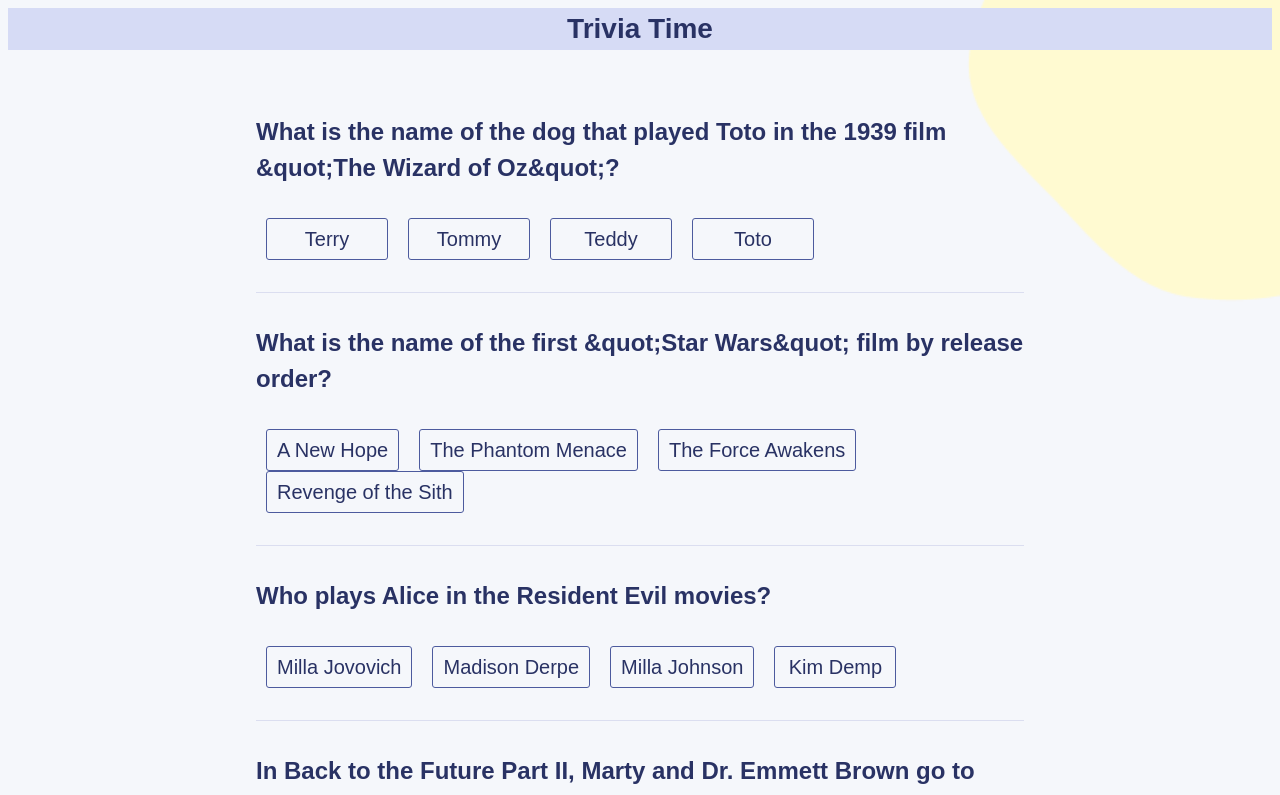
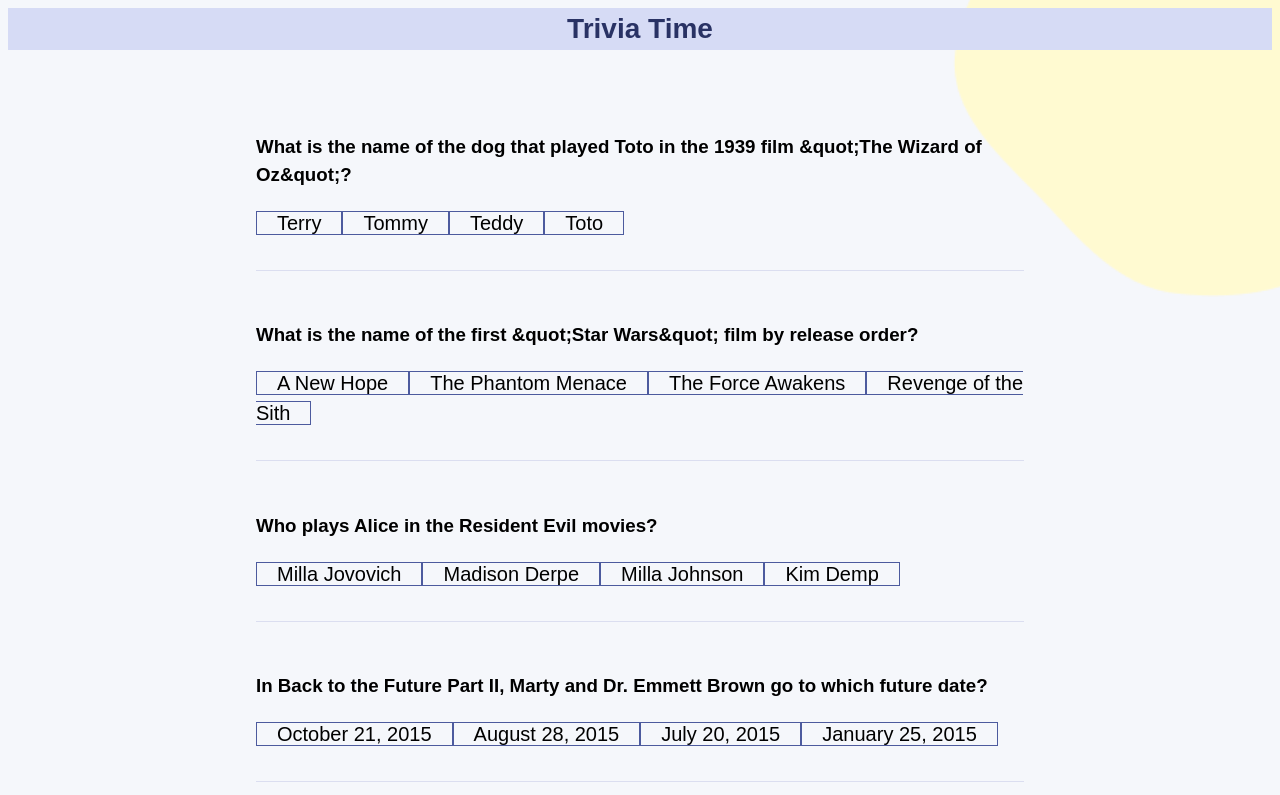
Before and after one commit to mhyder1/react-trivia-app, a React (Vite) app: page / in a window 1280 px wide. Shown: the top 795 px of the page. Built offline with nearby package versions, Linux system fonts and the light colour scheme.

Commit message:
Set up radio buttons for quiz form

```diff
--- a/src/App.jsx
+++ b/src/App.jsx
@@ -3,6 +3,7 @@
 function App() {
   // create state to hold my quiz data
   const [quizData, setQuizData] = useState([]);
+  const [score, setScore] = useState(0);
 
   useEffect(() => {
     fetch('data.json')
@@ -10,41 +11,96 @@
       .then((data) => setQuizData(data.results));
   }, []);
 
-  //console.log(quizData);
-
-  function handleClick(event) {
-    console.log('answer clicked', event.target);
+  function handleChange(event) {
+    const { name, value, dataset } = event.target;
+    setFormData((prevFormData) => {
+      return {
+        ...prevFormData,
+        [name]: {
+          answer: value,
+          data: dataset.answer,
+        },
+      };
+    });
   }
-
+  function handleSubmit(event) {
+    event.preventDefault();
+    console.log(formData);
+  }
+  // className="answer-item"
   //map over quiz data to get questions
-  const quizQuestions = quizData.map((quizItem) => {
+  const quizQuestions = quizData.map((quizItem, index) => {
     return (
-      <div className="question-el">
-        <h2 className="question-item">{quizItem.question}</h2>
-        <ul className="answers-el">
-          <li className="answers-item" onClick={handleClick}>
+      <div class="question-el">
+        <h3>{quizItem.question}</h3>
+        <div className="answer-item">
+          <input
+            id={quizItem.correct_answer}
+            data-answer="right"
+            type="radio"
+            name={index}
+            value={quizItem.correct_answer}
+            onChange={handleChange}
+          />
+          <label htmlFor={quizItem.correct_answer}>
             {quizItem.correct_answer}
-          </li>
-          <li className="answers-item" onClick={handleClick}>
+          </label>
+        </div>
+        <div className="answer-item">
+          <input
+            id={quizItem.incorrect_answers[0]}
+            data-answer="wrong"
+            type="radio"
+            name={index}
+            value={quizItem.incorrect_answers[0]}
+            onChange={handleChange}
+          />
+          <label htmlFor={quizItem.incorrect_answers[0]}>
             {quizItem.incorrect_answers[0]}
-          </li>
-          <li className="answers-item" onClick={handleClick}>
+          </label>
+        </div>
+        <div className="answer-item">
+          <input
+            id={quizItem.incorrect_answers[1]}
+            className="answer-item"
+            data-answer="wrong"
+            type="radio"
+            name={index}
+            value={quizItem.incorrect_answers[1]}
+            onChange={handleChange}
+          />
+          <label htmlFor={quizItem.incorrect_answers[1]}>
             {quizItem.incorrect_answers[1]}
-          </li>
-          <li className="answers-item" onClick={handleClick}>
+          </label>
+        </div>
+        <div className="answer-item">
+          <input
+            id={quizItem.incorrect_answers[2]}
+            className="answer-item"
+            data-answer="wrong"
+            type="radio"
+            name={index}
+            value={quizItem.incorrect_answers[2]}
+            onChange={handleChange}
+          />
+          <label htmlFor={quizItem.incorrect_answers[2]}>
             {quizItem.incorrect_answers[2]}
-          </li>
-        </ul>
+          </label>
+        </div>
       </div>
     );
   });
-
+  //console.log(quizQuestions);
   return (
     <>
       <h1 className="page-title">Trivia Time</h1>
       <div className="quiz-el">
-        {quizQuestions}
-        <button className="quiz-submit-btn">Check Answers</button>
+        <form>
+          {quizQuestions}
+          <button type="submit" className="quiz-submit-btn">
+            Check Answers
+          </button>
+        </form>
       </div>
     </>
   );
--- a/src/assets/index.css
+++ b/src/assets/index.css
@@ -23,7 +23,7 @@
 }
 
 .question-item,
-.answers-el li,
+.answers-item,
 .answer-active,
 .page-title {
   color: #293264
@@ -37,29 +37,32 @@
   margin: 0;
 }
 
-.answers-el {
-  margin: 0;
-  padding: 0;
-}
 
-.answers-el li {
+.answer-item {
   list-style: none;
-  display: inline-block;
+  display: inline;
   border: 1px solid #4D5B9E;
-  border-radius: 3px;
-  padding: 5px 10px;
-  margin: 0 10px;
   min-width: 100px;
   font-size: 1.25rem;
   text-align: center;
-  cursor: pointer;
+  background-color: #F5F7FB;
 }
 
-.answers-el li:hover {
-  background-color: #D6DBF5;
+input[type=radio] {
+  display: none;
 }
 
-.answer-active {
+input[type=radio]+label {
+  padding: 20px;
+  border-radius: 40px;
+
+}
+
+input[type=radio]:checked+label {
+  background-color: #94D7A2;
+}
+
+.answer-item:hover {
   background-color: #D6DBF5;
 }
 
```
